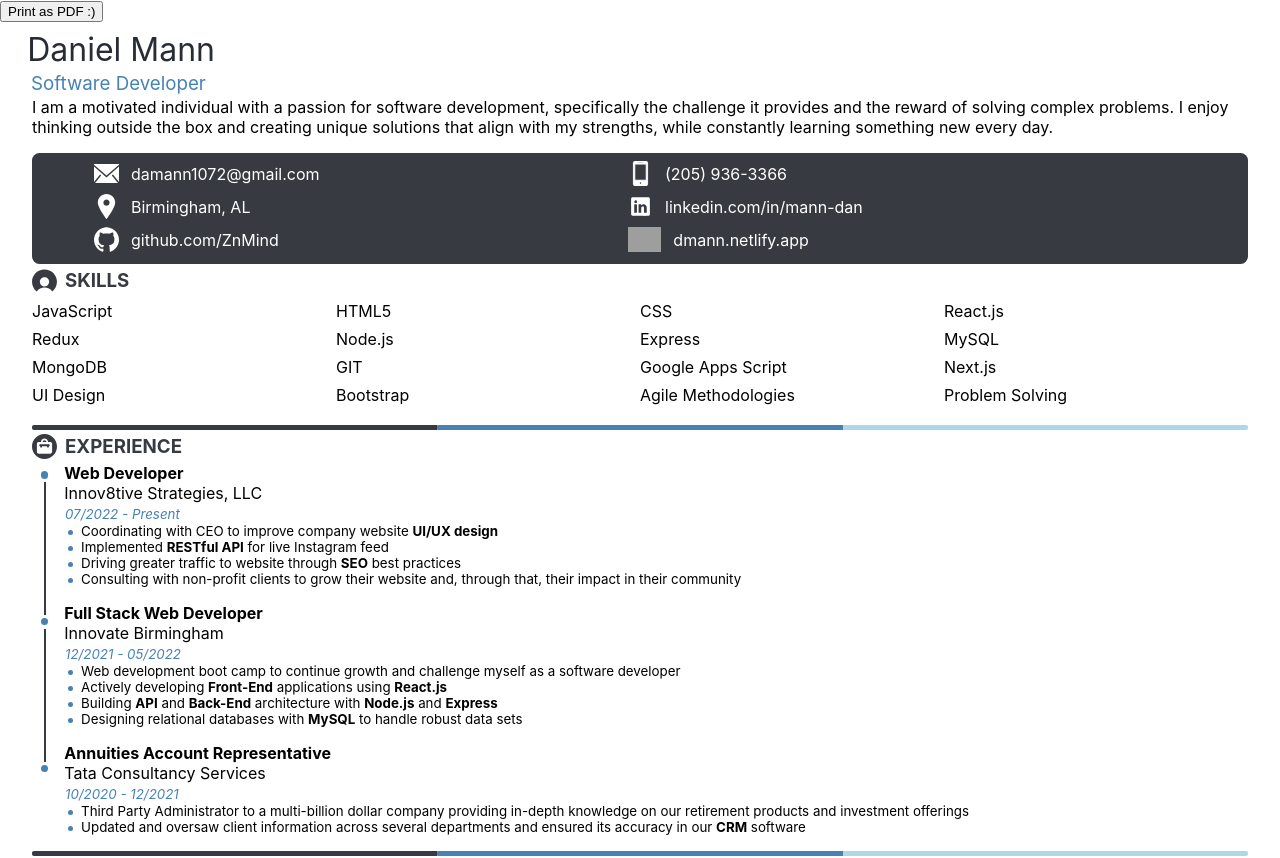
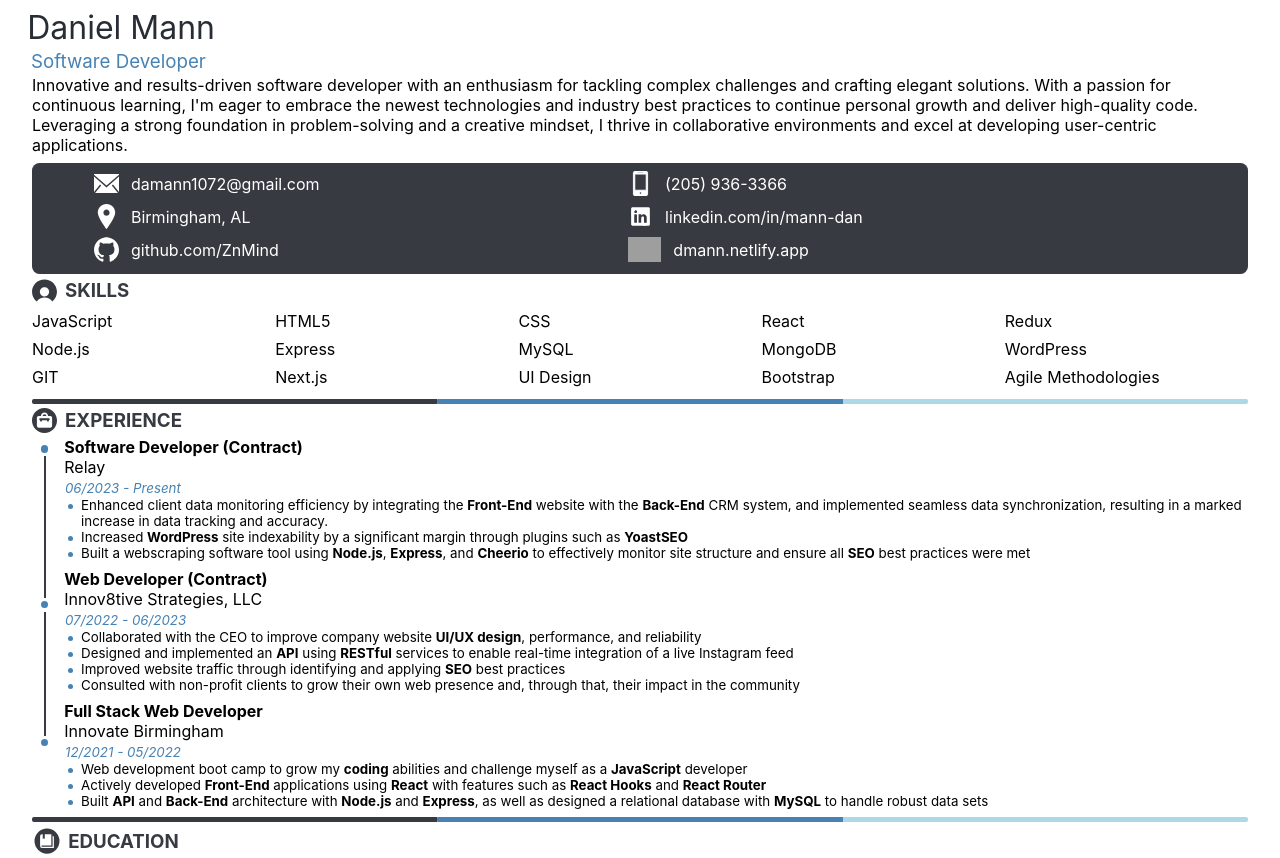
Before and after one commit to ZnMind/Resume, a React (Create React App) app: page / in a window 1280 px wide. Shown: the top 858 px of the page. Built offline with nearby package versions, Linux system fonts and the light colour scheme; grey boxes are pictures that could not be loaded.

Commit message:
Reworking some things

```diff
--- a/src/App.css
+++ b/src/App.css
@@ -6,7 +6,40 @@
 
 .container {
   width: 95vw;
+  background-color: white;
+  z-index: 1;
 }
+
+.hover {
+  position: absolute;
+  top: 18.5%;
+  left: 94.5%;
+  z-index: 2;
+  display: flex;
+}
+
+.hover-box {
+  background-color: lightblue;
+  border: 2px solid steelblue;
+  border-radius: 5px;
+  padding: 0.25em;
+  width: 100px;
+  z-index: 2;
+  position: absolute;
+  margin-top: 25px;
+  right: 0%;
+  text-align: center;
+}
+
+.ats {
+  display: flex;
+  flex-wrap: wrap;
+  position: absolute;
+  bottom: 5%;
+  width: 95vw;
+  background-color: white;
+}
+
 
 .name {
   color: #282c34;
@@ -25,7 +58,7 @@
 
 .description {
   margin-top: 0.1em;
-  margin-bottom: 1em;
+  margin-bottom: 0.5em;
 }
 
 .contacts {
@@ -96,7 +129,7 @@
 }
 
 .vert {
-  height: calc(117px + 1em);
+  height: calc(117px + 0.45em);
   width: 2px;
   background-color: #373a41;
   margin-bottom: 0.2em;
@@ -125,7 +158,7 @@
 }
 
 .new-listing {
-  margin-top: 1em;
+  margin-top: 0.5em;
 }
 
 p {
--- a/src/App.js
+++ b/src/App.js
@@ -1,11 +1,11 @@
-import React, { useRef } from 'react';
+import React, { useState, useRef } from 'react';
 import ReactToPrint from 'react-to-print';
 import image from './img/imgHelper';
 import './App.css';
 
 const FancyLine = ({ color1, color2, color3, size }) => {
   return (
-    <div style={{ display: 'flex', marginTop: '1em' }}>
+    <div style={{ display: 'flex', marginTop: '0.5em' }}>
       <div style={{ backgroundColor: color1, width: '33.33%', height: size, borderTopLeftRadius: '2px', borderBottomLeftRadius: '2px' }}></div>
       <div style={{ backgroundColor: color2, width: '33.33%', height: size, borderTopLeftRadius: '1px', borderBottomLeftRadius: '1px' }}></div>
       <div style={{ backgroundColor: color3, width: '33.33%', height: size, borderTopRightRadius: '2px', borderBottomRightRadius: '2px' }}></div>
@@ -34,10 +34,10 @@ const ContactBox = () => {
 
 const SkillBox = () => {
   const skillset = [
-    'JavaScript', 'HTML5', 'CSS', 'React.js',
+    'JavaScript', 'HTML5', 'CSS', 'React',
     'Redux', 'Node.js', 'Express', 'MySQL',
-    'MongoDB', 'GIT', 'Google Apps Script', 'Next.js',
-    'UI Design', 'Bootstrap', 'Agile Methodologies', 'Problem Solving'
+    'MongoDB', 'WordPress', 'GIT', 'Next.js',
+    'UI Design', 'Bootstrap', 'Agile Methodologies'
   ];
 
   return (
@@ -47,32 +47,41 @@ const SkillBox = () => {
         <h3 style={{ width: '100%', marginTop: '0', marginBottom: '0', color: '#373a41', marginLeft: '-0' }}>SKILLS</h3>
       </div>
       {skillset.map((data, index) => (
-        <p key={index} style={{ width: '25%' }}>{data}</p>
+        <p key={index} style={{ width: '20%' }}>{data}</p>
       ))}
     </div>
   )
 }
 
 const WorkBox = () => {
-  const titles = ['Web Developer', 'Full Stack Web Developer', 'Annuities Account Representative'];
-  const companies = ['Innov8tive Strategies, LLC', 'Innovate Birmingham', 'Tata Consultancy Services'];
-  const dates = ['07/2022 - Present', '12/2021 - 05/2022', '10/2020 - 12/2021'];
+  const titles = ['Software Developer (Contract)', 'Web Developer (Contract)', 'Full Stack Web Developer'];
+  const companies = ['Relay', 'Innov8tive Strategies, LLC', 'Innovate Birmingham'];
+  const dates = ['06/2023 - Present', '07/2022 - 06/2023', '12/2021 - 05/2022'];
   const bullets = [
     [
-      <small>Coordinating with CEO to improve company website <b>UI/UX design</b></small>,
-      <small>Implemented <b>RESTful API</b> for live Instagram feed</small>,
-      <small>Driving greater traffic to website through <b>SEO</b> best practices</small>,
-      <small>Consulting with non-profit clients to grow their website and, through that, their impact in their community</small>
+      <small>
+        Enhanced client data monitoring efficiency by integrating the <b>Front-End</b> website with the <b>Back-End</b> CRM system, and
+        implemented seamless data synchronization, resulting in a marked increase in data tracking and accuracy.
+      </small>,
+      <small>Increased <b>WordPress</b> site indexability by a significant margin through plugins such as <b>YoastSEO</b></small>,
+      <small>
+        Built a webscraping software tool using <b>Node.js</b>, <b>Express</b>, and <b>Cheerio</b> to effectively monitor site structure
+        and ensure all <b>SEO</b> best practices were met
+      </small>
     ],
     [
-      <small>Web development boot camp to continue growth and challenge myself as a software developer</small>,
-      <small>Actively developing <b>Front-End</b> applications using <b>React.js</b></small>,
-      <small>Building <b>API</b> and <b>Back-End</b> architecture with <b>Node.js</b> and <b>Express</b></small>,
-      <small>Designing relational databases with <b>MySQL</b> to handle robust data sets</small>
+      <small>Collaborated with the CEO to improve company website <b>UI/UX design</b>, performance, and reliability</small>,
+      <small>Designed and implemented an <b>API</b> using <b>RESTful</b> services to enable real-time integration of a live Instagram feed</small>,
+      <small>Improved website traffic through identifying and applying <b>SEO</b> best practices</small>,
+      <small>Consulted with non-profit clients to grow their own web presence and, through that, their impact in the community</small>
     ],
     [
-      <small>Third Party Administrator to a multi-billion dollar company providing in-depth knowledge on our retirement products and investment offerings</small>,
-      <small>Updated and oversaw client information across several departments and ensured its accuracy in our <b>CRM</b> software</small>
+      <small>Web development boot camp to grow my <b>coding</b> abilities and challenge myself as a <b>JavaScript</b> developer</small>,
+      <small>Actively developed <b>Front-End</b> applications using <b>React</b> with features such as <b>React Hooks</b> and <b>React Router</b></small>,
+      <small>
+        Built <b>API</b> and <b>Back-End</b> architecture with <b>Node.js</b> and <b>Express</b>,
+        as well as designed a relational database with <b>MySQL</b> to handle robust data sets
+      </small>
     ]
   ];
 
@@ -86,7 +95,7 @@ const WorkBox = () => {
       <div style={{ display: 'flex' }}>
         <div style={{ display: 'flex', flexDirection: 'column', marginLeft: '0.55em', marginTop: '0.5em' }}>
           <div className='circle' style={{ marginTop: '0' }}></div>
-          <div className='vert'></div>
+          <div className='vert' style={{ height: 'calc(118px + 1.5em)' }}></div>
           <div className='circle'></div>
           <div className='vert'></div>
           <div className='circle'></div>
@@ -120,7 +129,7 @@ const EducationBox = () => {
   const bullets = [
     <small>Project based learning through coursework with a strong emphasis on <b>leadership</b> and <b>teamwork</b> in a group setting</small>,
     <small>Relevant coursework: Information systems design, Object-Oriented Programming, Data Structures and Algorithms,
-      Software Development, Computer Science, Database Management Systems</small>
+      Software Development, Computer Science, Database Management Systems, CI/CD, Git, Responsive Web Design</small>
   ];
 
   return (
@@ -152,6 +161,50 @@ const EducationBox = () => {
   )
 }
 
+/**
+ * List of key words/phrases hidden behind the resume to attempt to get past ATS and have a real person see the resume.
+ * Seems slightly unethical so won't be included. Fun to experiment, though.
+ */
+const ATSKeywords = () => {
+  let keys = [
+    'javascript', 'javascript', 'javascript', 'javascript', 'javascript', 'javascript', 'javascript', 'javascript',
+    'front-end', 'front-end', 'front-end', 'back-end', 'back-end', 'back-end',
+    'Front-end development ', 'Back-end development ', 'Full-stack development ', 'Agile ', 'Scrum ', 'Continuous Integration ',
+    'Continuous Deployment ', 'DevOps ', 'Git ', 'Docker ', 'Windows ', 'Object-Oriented Programming ', 'Amazon Web Services ',
+    'Data Structures and Algorithms ', 'Problem Solving ', 'Analytical Skills ', 'Windows ', 'MacOS ', 'WordPress ', 'React Hooks ',
+    'React Router ', 'Component-Based Architecture ', 'Single Page Applications (SPAs) ', 'Responsive Web Design ', 'Webpack ',
+    'Babel ', 'Version Control ', 'ES6/ES7 ', 'NPM/Yarn ', 'Cross-Browser Compatibility ', 'Jest ', 'Server-Side Rendering (SSR) ',
+    'GraphQL '
+  ];
+
+  return (
+    <div className='ats'>
+      {keys.map((data, index) => (
+        <div key={index} style={{ marginRight: '0.5em' }}>{data}</div>
+      ))}
+    </div>
+  )
+}
+
+// Just a test to see what would happen
+const Hover = () => {
+  const [hover, setHover] = useState(false);
+
+  return (
+    <div className='hover' onMouseEnter={() => setHover(true)} onMouseLeave={() => setHover(false)}>
+      <b style={{ fontSize: 'large', color: 'white' }}>ⓘ</b>
+      {
+        hover
+          ? <div className='hover-box'>
+            <p>I wrote and designed this resume entirely from scratch in React!</p>
+            <p><a href='https://github.com/ZnMind/Resume' target='_blank' rel='noreferrer' style={{ color: 'steelblue' }}>Link</a></p>
+          </div>
+          : ""
+      }
+    </div>
+  )
+}
+
 class App extends React.Component {
   render() {
     return (
@@ -160,10 +213,11 @@ class App extends React.Component {
           <h1 className='name' style={{ marginTop: '0.25em' }}>Daniel Mann</h1>
           <h3 className='title'>Software Developer</h3>
           <p className='description'>
-            I am a motivated individual with a passion for software development,
-            specifically the challenge it provides and the reward of solving complex problems.
-            I enjoy thinking outside the box and creating unique solutions that align with my strengths,
-            while constantly learning something new every day.
+            Innovative and results-driven software developer with an enthusiasm for tackling complex challenges and crafting elegant solutions.
+            With a passion for continuous learning,
+            I'm eager to embrace the newest technologies and industry best practices to continue personal growth and deliver high-quality code.
+            Leveraging a strong foundation in problem-solving and a creative mindset,
+            I thrive in collaborative environments and excel at developing user-centric applications.
           </p>
 
           <ContactBox />
@@ -188,7 +242,10 @@ class App extends React.Component {
 
           <EducationBox />
 
+          {/* <Hover /> */}
         </div>
+
+        {/* <ATSKeywords /> */}
       </div>
     );
   }
@@ -199,12 +256,12 @@ const AppToPrint = () => {
 
   return (
     <div>
+      <App ref={el => (componentRef = el)} />
+
       <ReactToPrint
-        trigger={() => <button>{`Print as PDF :)`}</button>}
+        trigger={() => <button style={{ marginTop: '1em' }}>{`Print as PDF :)`}</button>}
         content={() => componentRef}
       />
-
-      <App ref={el => (componentRef = el)} />
     </div>
   )
 }
```
Also changed, not shown: 1 other file (tests, documents, lock files or other folders).
